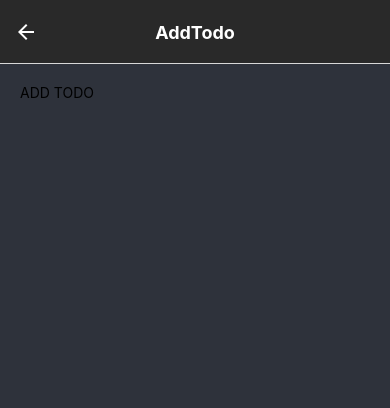
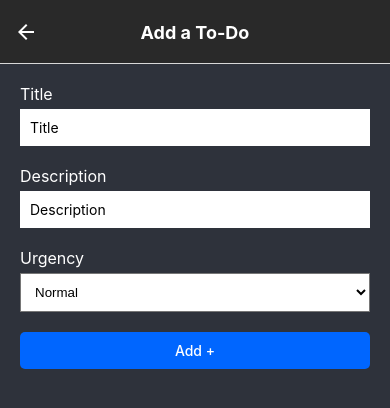
Before and after one commit to ArthurLeveque/react-native-liste, a React Native app: screen /AddTodo in a window 390 px wide. Shown: the top 408 px of the page. Built offline with nearby package versions, Linux system fonts and the light colour scheme.

Commit message:
Ajout form add

```diff
--- a/App.js
+++ b/App.js
@@ -4,7 +4,7 @@ import { createNativeStackNavigator } from '@react-navigation/native-stack';
 import { StatusBar } from 'expo-status-bar';
 import { StyleSheet, Text, View, FlatList } from 'react-native';
 
-import Home from './pages/home';
+import Home from './pages/Home';
 import Details from './pages/todo/Details';
 import AddTodo from './pages/todo/Add';
 
@@ -27,7 +27,7 @@ export default function App() {
       >
         <Stack.Screen name="Home" component={Home} />
         <Stack.Screen name="Details" component={Details} />
-        <Stack.Screen name="AddTodo" component={AddTodo} />
+        <Stack.Screen name="AddTodo" component={AddTodo} options={{ headerTitle: 'Add a To-Do' }} />
       </Stack.Navigator>
     </NavigationContainer>
   );
--- a/package.json
+++ b/package.json
@@ -10,6 +10,7 @@
     "eject": "expo eject"
   },
   "dependencies": {
+    "@react-native-picker/picker": "^2.4.1",
     "@react-navigation/native": "^6.0.10",
     "@react-navigation/native-stack": "^6.6.2",
     "expo": "~45.0.0",
--- a/pages/todo/Add.js
+++ b/pages/todo/Add.js
@@ -1,10 +1,35 @@
-import React from 'react';
-import { StyleSheet, Text, View, TouchableOpacity } from 'react-native';
+import React, {useState} from 'react';
+import { StyleSheet, Text, View, TouchableOpacity, TextInput } from 'react-native';
+import { Picker } from '@react-native-picker/picker';
 
 const AddTodo = () => {
+  const [title, setTitle] = useState('');
+  const [description, setDescription] = useState('');
+  const [urgency, setUrgency] = useState('normal');
+
   return (
     <View style={styles.container}>
-      <Text>ADD TODO</Text>
+      <View style={styles.viewInput}>
+        <Text style={styles.text}>Title</Text>
+        <TextInput style={styles.input} placeholder="Title" onChangeText={newTitle => setTitle(newTitle)} defaultValue={title} />
+      </View>
+
+      <View style={styles.viewInput}>
+        <Text style={styles.text}>Description</Text>
+        <TextInput style={styles.input} placeholder="Description" onChangeText={newDescription => setDescription(newDescription)} defaultValue={description} />
+      </View>
+
+      <View style={styles.viewInput}>
+        <Text style={styles.text}>Urgency</Text>
+        <Picker style={styles.input} selectedValue={urgency} onValueChange={currentUrgency => setUrgency(currentUrgency)}>
+          <Picker.Item label="Not important" value="not_important" />
+          <Picker.Item label="Normal" value="normal" />
+          <Picker.Item label="Important" value="important" />
+        </Picker>
+      </View>
+      <TouchableOpacity style={styles.buttonAdd}>
+        <Text style={styles.textAddButton}>Add +</Text>
+      </TouchableOpacity>
     </View>
   );
 }
@@ -14,6 +39,30 @@ const styles = StyleSheet.create({
     backgroundColor: '#2E323B',
     padding: 20,
   },
+  input: {
+    padding: 10,
+    backgroundColor: "white",
+  },
+  text: {
+    color: "white",
+    fontSize: 16,
+    marginBottom: 5
+  },
+  buttonAdd: {
+    backgroundColor: '#0066ff',
+    width: '100%',
+    padding: 10,
+    borderRadius: 5,
+    marginBottom: 10,
+  },
+  textAddButton: {
+    color: 'white',
+    fontWeight: '500',
+    textAlign: 'center'
+  },
+  viewInput: {
+    marginBottom: 20
+  }
 });
 
 export default AddTodo;
```
Also changed, not shown: 2 other files (tests, documents, lock files or other folders).
